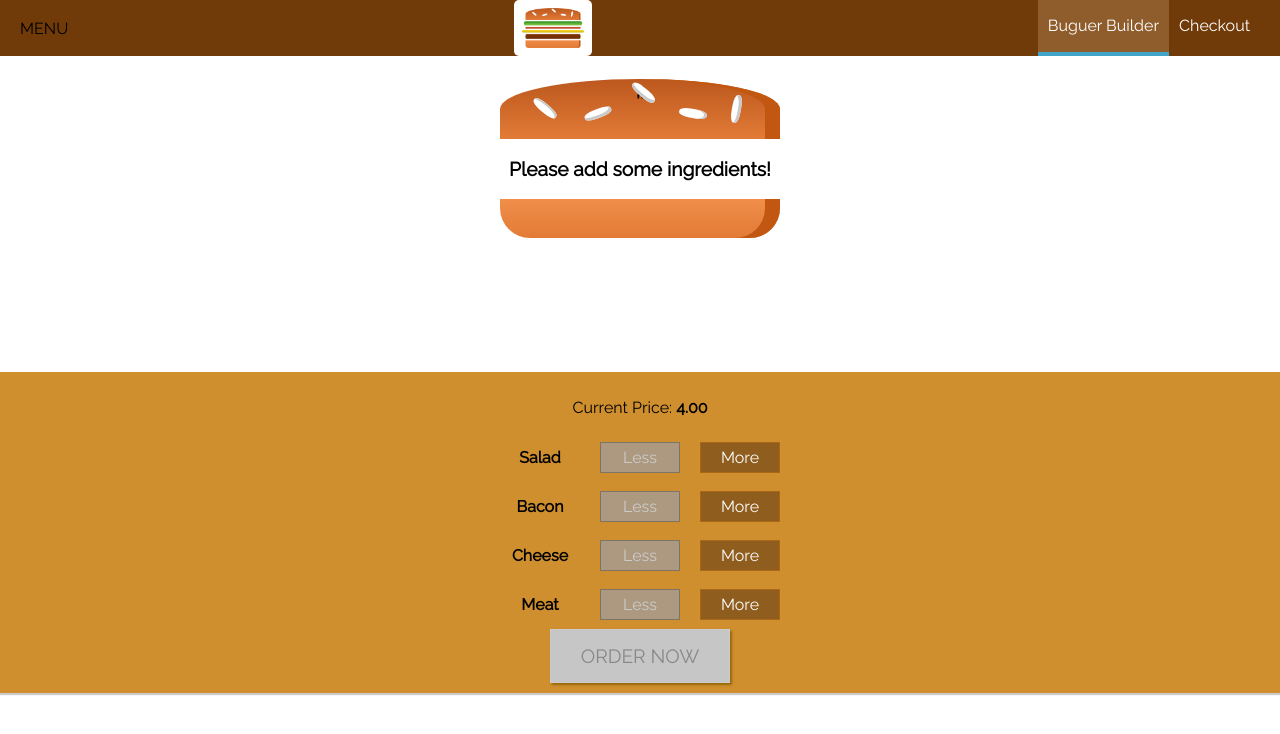
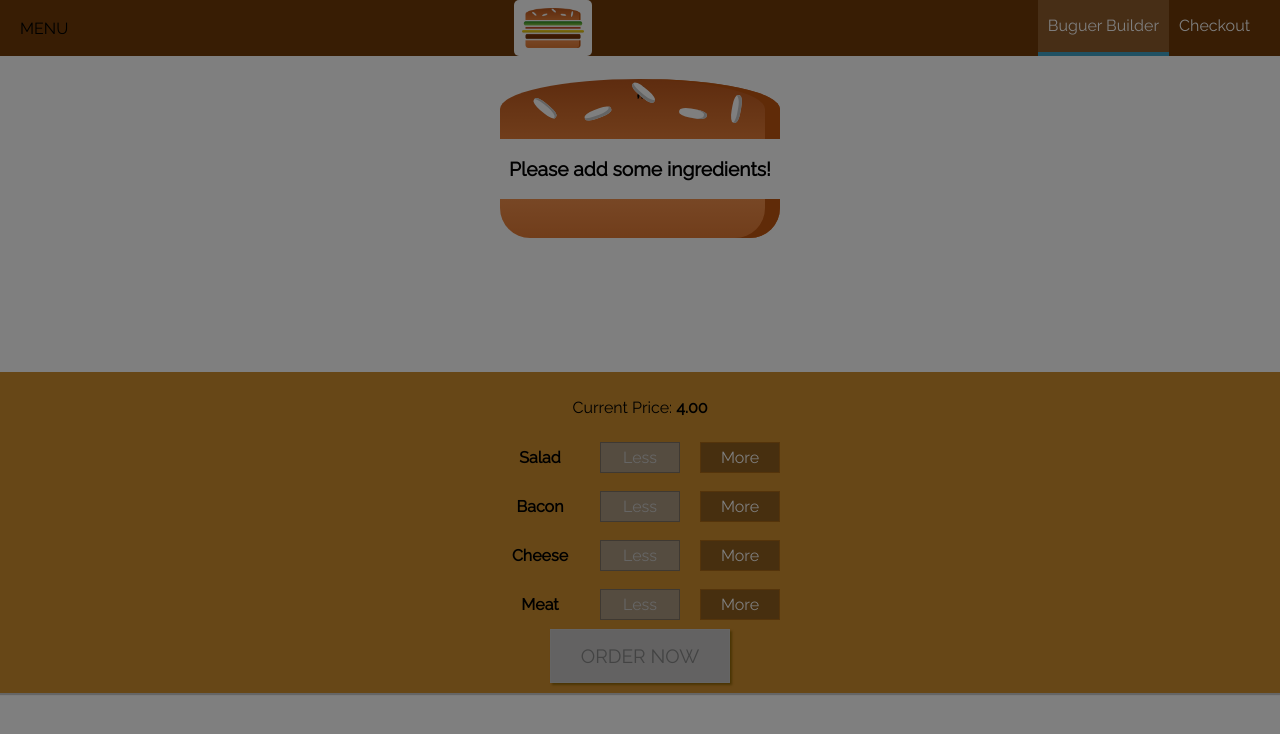
Before and after one commit to SottoMayor/ReactJs, a React (Create React App) app: page / in a window 1280 px wide. Shown: the top 734 px of the page. Built offline with nearby package versions, Linux system fonts and the light colour scheme.

Commit message:
Reusing the backdrop

```diff
--- a/src/components/Layout/Layout.js
+++ b/src/components/Layout/Layout.js
@@ -1,4 +1,4 @@
-import React from 'react';
+import React, { Component } from 'react';
 
 import Auxiliary from '../../hoc/Auxiliary';
 
@@ -8,18 +8,36 @@
 
 import SideDrawer from '../Navigation/SideDrawer/SideDrawer';
 
-const layout = (props) => (
-    <Auxiliary>
+class Layout extends Component{
 
-        <Toolbar/>
+    state = {
+        showSideDrawer: true
+    }
 
-        <SideDrawer/>
+    sideDrawerClosedHandler = () => {
+        this.setState({showSideDrawer: false})
+    }
 
-        <main className={classes.Content}>
-            {props.children}
-        </main>
+    render() {
 
-    </Auxiliary>
-)
+        return(
 
-export default layout;
+        <Auxiliary>
+
+            <Toolbar/>
+
+            <SideDrawer  open={this.state.showSideDrawer} closed={this.sideDrawerClosedHandler} />
+
+            <main className={classes.Content}>
+                {this.props.children}
+            </main>
+
+        </Auxiliary>
+
+        );
+
+    };
+};
+
+
+export default Layout;
--- a/src/components/Navigation/SideDrawer/SideDrawer.js
+++ b/src/components/Navigation/SideDrawer/SideDrawer.js
@@ -6,10 +6,25 @@
 
 import NavigationItems from '../NavigationItems/NavigationItems';
 
+import Backdrop from '../../UI/Backdrop/Backdrop';
+
+import Auxiliary from '../../../hoc/Auxiliary';
+
 const sideDrawer = props => {
 
+    let attachedClasses = [classes.SideDrawer, classes.Close];
+
+    if (props.open){
+        attachedClasses = [classes.SideDrawer, classes.Open];
+    }
+
     return(
-        <div className={classes.SideDrawer}>
+
+        <Auxiliary>
+
+            <Backdrop show={props.open} clicked={props.closed} />
+
+            <div className={attachedClasses.join(' ')}>
 
                 <div className={classes.Logo}>
                     <Logo/>
@@ -19,6 +34,8 @@
                     <NavigationItems/>
                 </nav>
             </div>
+
+        </Auxiliary>
     );
 
 }
```
Also changed, not shown: 1 other file (tests, documents, lock files or other folders). Lines whose indentation alone changed are shown as unchanged.
